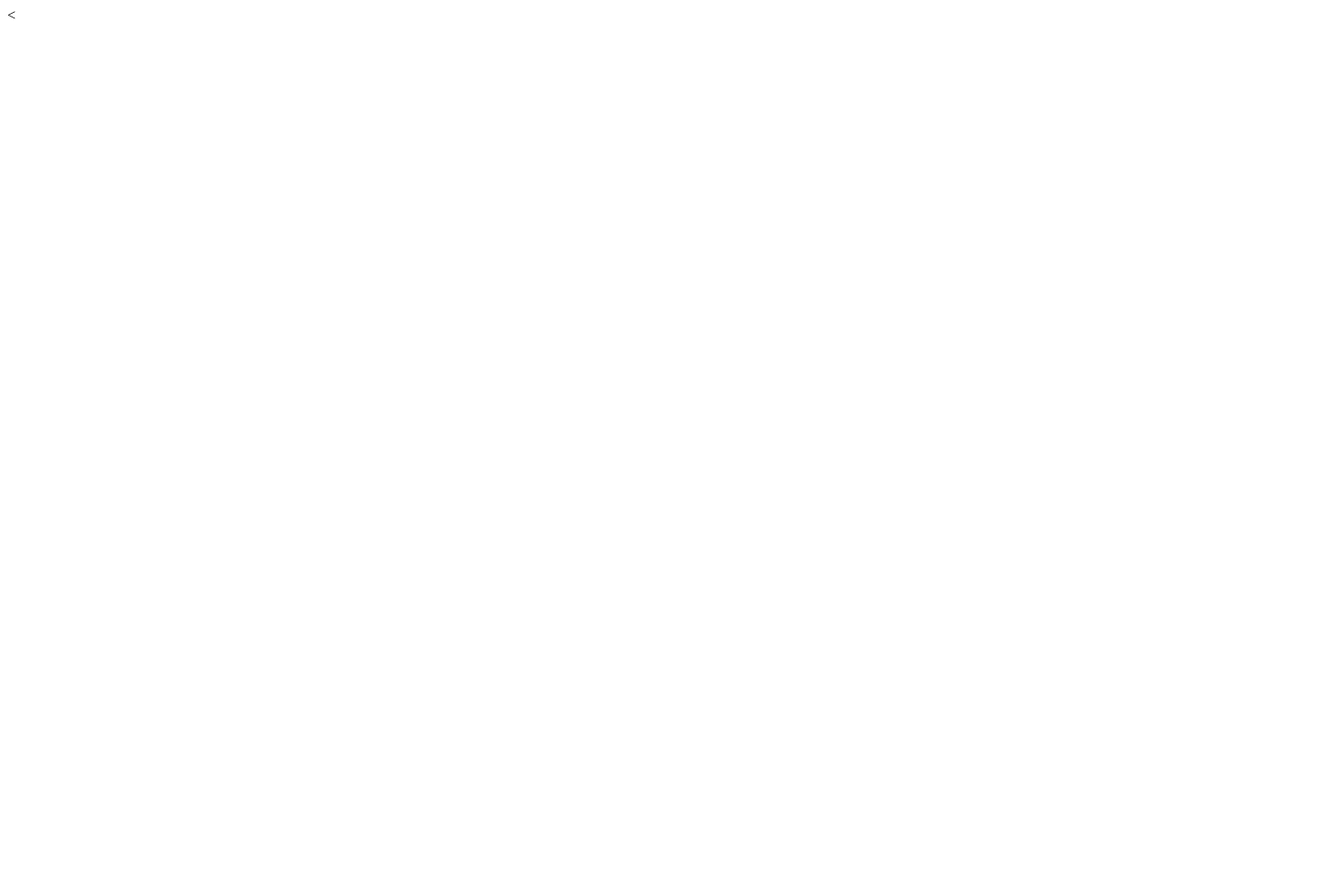
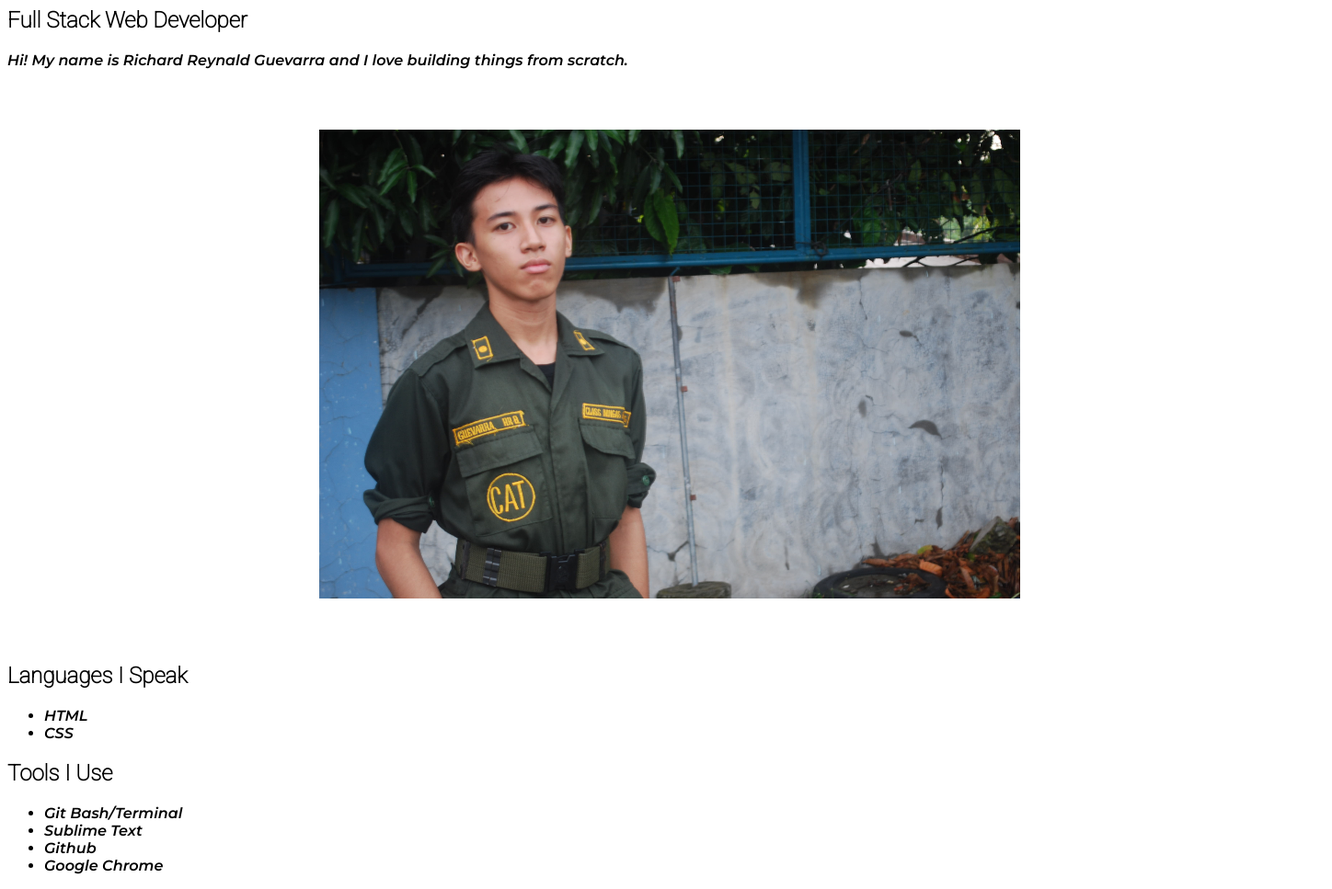
Before and after one commit to ILCFRI/fcb-portolio, a plain HTML site: page index.html in a window 1280 px wide. Shown: the whole page at 92% size, 1448 px wide, since content can reach past the window. Before the commit the page ends 800 px from the top, so only its background shows below. Drawn offline with Linux system fonts and the light colour scheme.

Commit message:
#2 - Google Fonts integration

```diff
--- a/index.html
+++ b/index.html
@@ -1,8 +1,32 @@
-<!DOCTYPE html>
 <html>
-<head>
-<title></title>
-
-<
-</head>
+	<head>
+		<title>Richard Reynald Guevarra | Web Developer Portfolio</title>
+		<link rel="preconnect" href="https://fonts.googleapis.com">
+		<link rel="preconnect" href="https://fonts.gstatic.com" crossorigin>
+		<link href="https://fonts.googleapis.com/css2?family=Montserrat:ital,wght@1,600&family=Roboto:wght@100&display=swap" rel="stylesheet">
+		<link rel="stylesheet" type="text/css" href="style.css">
+	</head>
+	<body>
+		<div class="container">
+			<section id="landing">
+				<h1>Full Stack Web Developer</h1>
+				<p>Hi! My name is Richard Reynald Guevarra and I love building things from scratch.</p>
+				<img src="images/G.jpg">
+			</section>
+			<section id="gallery">
+				<h2>Languages I Speak</h2>
+				<ul>
+					<li>HTML</li>
+					<li>CSS</li>
+				</ul>
+				<h2>Tools I Use</h2>
+				<ul>
+					<li>Git Bash/Terminal</li>
+					<li>Sublime Text</li>
+					<li>Github</li>
+					<li>Google Chrome</li>
+				</ul>
+			</section>
+		</div>
+</body>
 </html>
--- a/style.css
+++ b/style.css
@@ -0,0 +1,8 @@
+*{
+	font-family: 'Montserrat', sans-serif;
+}
+
+h1,
+h2{
+	font-family: 'Roboto', sans-serif;
+}
```
